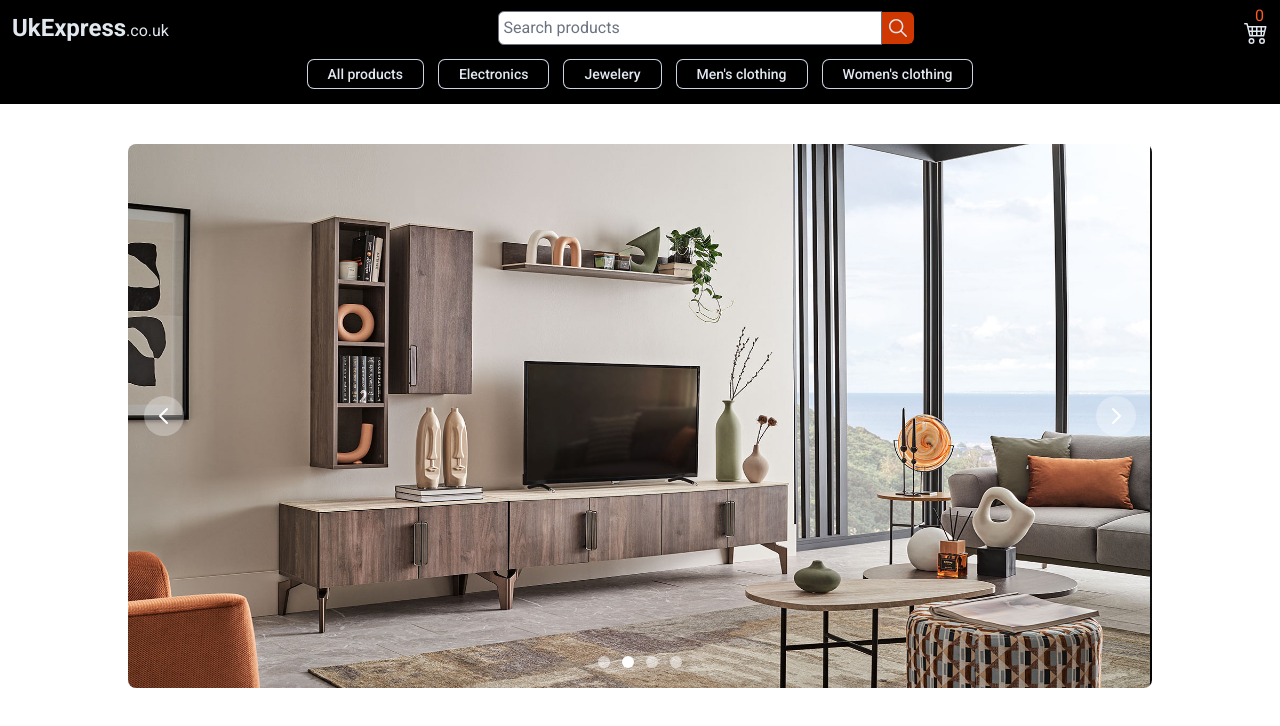
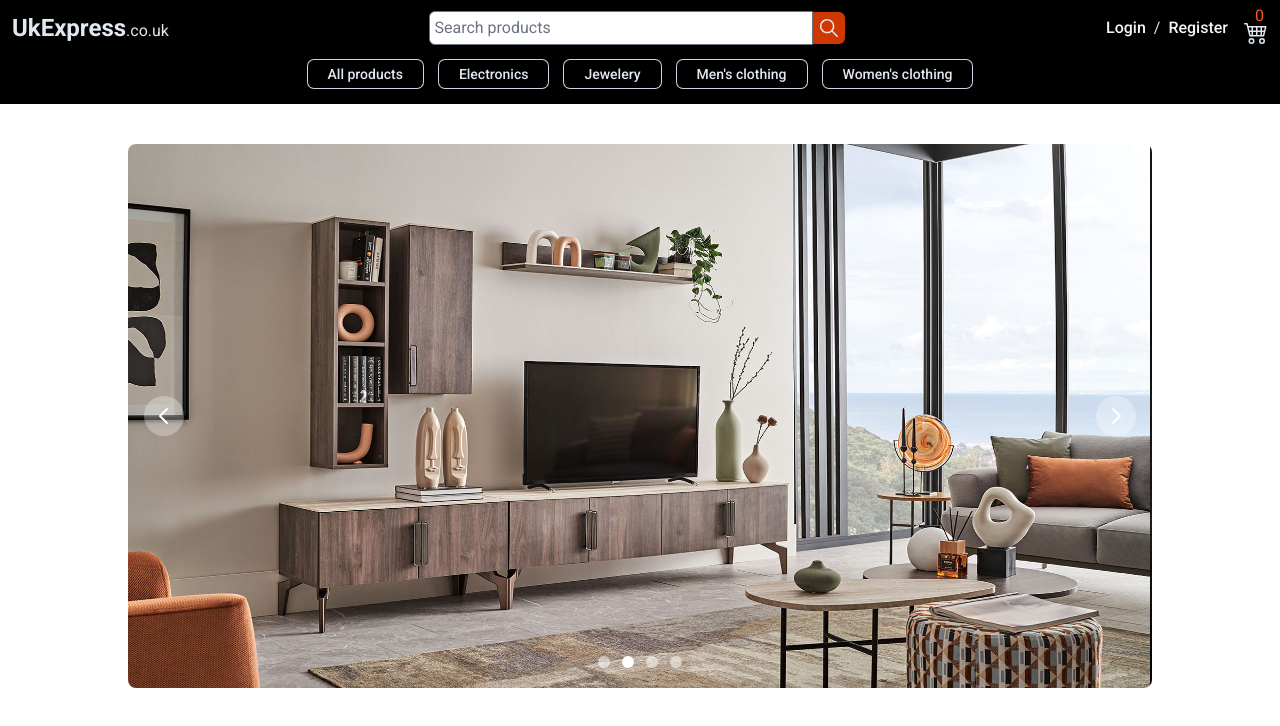
Before and after one commit to NDraganov/uk-express, a React (Vite) app: page / in a window 1280 px wide. Shown: the top 726 px of the page. Built offline with nearby package versions, Linux system fonts and the light colour scheme.

Commit message:
Create auth button for the header

```diff
--- a/src/features/header/Header.tsx
+++ b/src/features/header/Header.tsx
@@ -5,6 +5,7 @@ import CartModal from "../cart/CartModal";
 import CartBadge from "../../ui/CartBadge";
 import { IconContext } from "react-icons";
 import { IoIosSearch } from "react-icons/io";
+import AuthHeaderButton from "../../ui/AuthHeaderButton";
 
 export default function Header() {
   const [isCartVisible, setIsCartVisible] = useState(false);
@@ -31,8 +32,14 @@ export default function Header() {
           </div>
         </div>
       </IconContext.Provider>
-
-      <CartBadge onOpen={handleOpenCart} />
+      <div className="flex items-center gap-4 ">
+        <div className="flex items-center gap-2">
+          <AuthHeaderButton to="/login" title="Login" />
+          /
+          <AuthHeaderButton to="/register" title="Register" />
+        </div>
+        <CartBadge onOpen={handleOpenCart} />
+      </div>
 
       {isCartVisible && <CartModal onClose={handleCloseCart} />}
     </header>
--- /dev/null
+++ b/src/ui/AuthHeaderButton.tsx
@@ -0,0 +1,14 @@
+import { NavLink } from "react-router-dom";
+
+interface AuthHeaderButtonProps {
+  to: string;
+  title: string;
+}
+
+export default function AuthHeaderButton({ to, title }: AuthHeaderButtonProps) {
+  return (
+    <a className="text-slate-100 font-medium hover:text-orange-500">
+      <NavLink to={to}>{title}</NavLink>
+    </a>
+  );
+}
```
